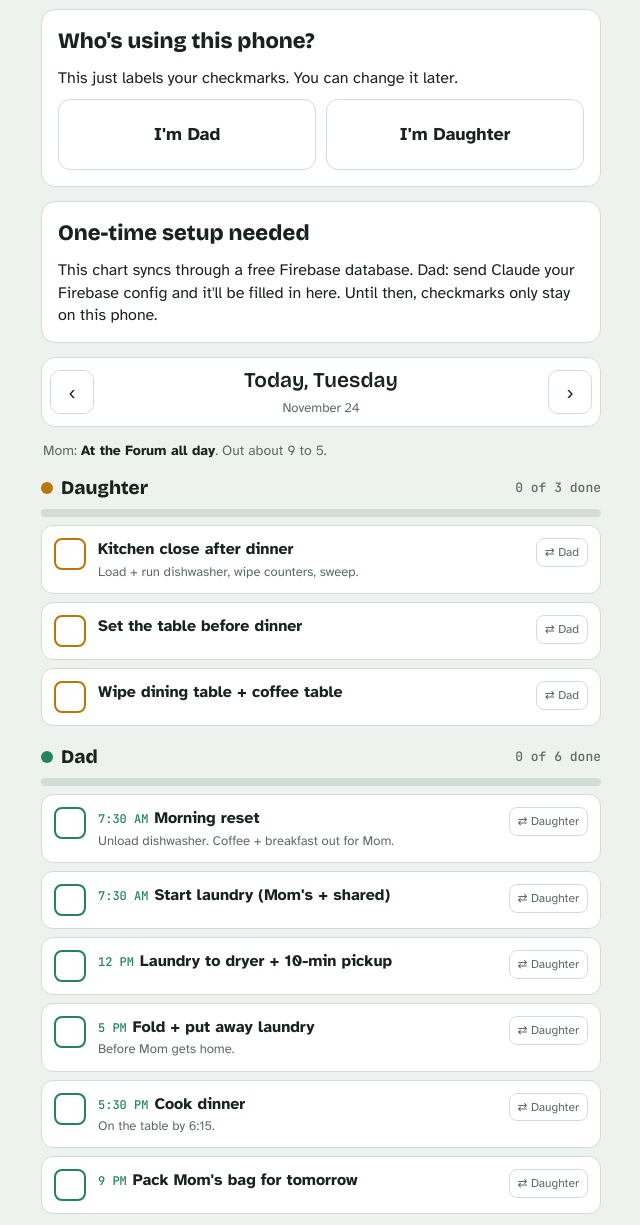
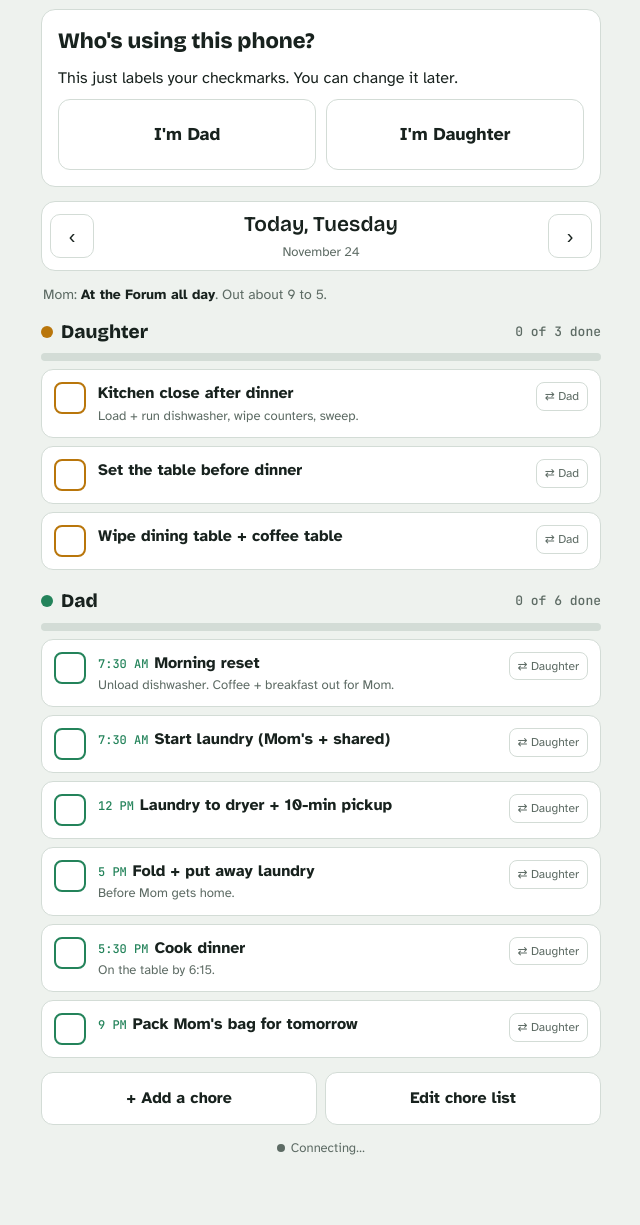
Before and after one commit to seany420/Spector, a plain HTML site: page chores.html in a window 1280 px wide. Shown: the part 53-1278 px from the top of the page, without its empty margins (319-959 px from the left). After the commit the page ends 1250 px from the top, so only its background shows below. Drawn offline with nearby package versions, Linux system fonts and the light colour scheme; no server answers.

Commit message:
chores.html: connect to the chore-chart Firebase database
Co-Authored-By: Claude Opus 5.5 <noreply@anthropic.com>
Claude-Session: https://claude.ai/code/session_01DQo91cXnZrBtTaKPnAnzhx

```diff
--- a/chores.html
+++ b/chores.html
@@ -156,7 +156,15 @@ button:focus-visible,input:focus-visible{outline:3px solid var(--note-line);outl
 <script src="https://www.gstatic.com/firebasejs/10.12.2/firebase-database-compat.js"></script>
 <script>
 "use strict";
-const FIREBASE_CONFIG = null; // paste {apiKey, authDomain, databaseURL, projectId, appId} here
+const FIREBASE_CONFIG = {
+  apiKey: "AIzaSyCY4kKYukufCZ24i6kTcxSKStJ9XG_FnBU",
+  authDomain: "chore-chart-6163c.firebaseapp.com",
+  databaseURL: "https://chore-chart-6163c-default-rtdb.firebaseio.com",
+  projectId: "chore-chart-6163c",
+  storageBucket: "chore-chart-6163c.firebasestorage.app",
+  messagingSenderId: "398538975791",
+  appId: "1:398538975791:web:33041b2cdfc5ae067274da"
+};
 const HOUSE = "bar-prep-2027";  // all data lives under households/<HOUSE>
 
 const START="2026-11-23", END="2027-02-26", EXAM="2027-02-23";
```
